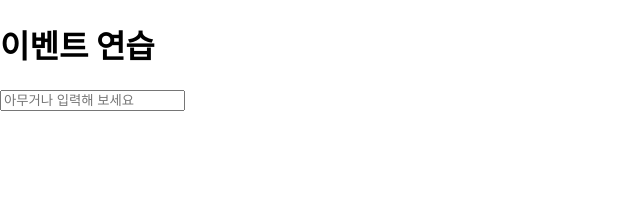
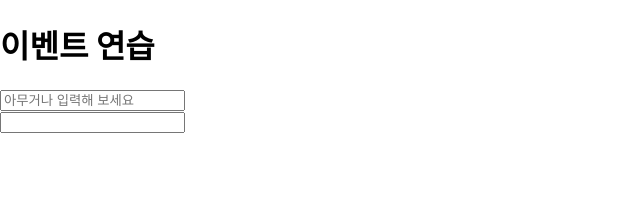
Before and after one commit to coddingbear/react-skills, a React (Create React App) app in the folder chapter04/hello-react/: page / in a window 1280 px wide. Shown: the top 202 px of the page, without its empty margins (0-640 px from the left). Built offline with nearby package versions, Linux system fonts and the light colour scheme.

Commit message:
4.2.2.2 state에 input 값 담기

```diff
--- a/chapter04/hello-react/src/EventPractice.js
+++ b/chapter04/hello-react/src/EventPractice.js
@@ -2,18 +2,29 @@
 import React, {Component} from 'react';
 
 class EventPractice extends Component {
+    state = {
+        message: ''
+    }
     render() {
         return (
             <div>
                 <h1>이벤트 연습</h1>
-                <input
-                    type="text"
-                    name="messag"
+                <input type="text"
+                    name="inputText"
                     placeholder="아무거나 입력해 보세요"
                     // onChange 이벤트 설정
                     onChange = {
-                        (e) => { console.log(e.target.value); }
+                        (e) => {
+                            this.setState({
+                                // state에 input 값 담기
+                                message: e.target.value
+                            })
+                        }
                     }
+                /> <br/>
+                <input type="text"
+                    name="message"
+                    value={this.state.message}
                 />
             </div>
         );
```
